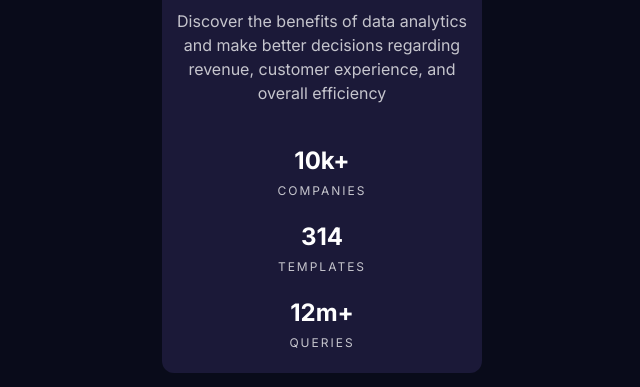
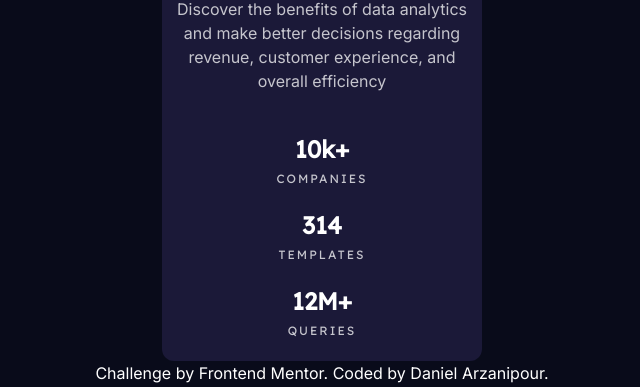
Before and after one commit to Frontend-Mentor-Projects-Daniel/stats-preview-card, a website: page index.html in a window 1280 px wide. Shown: the part 413-800 px from the top of the page, without its empty margins (318-958 px from the left). Drawn offline with Linux system fonts and the light colour scheme.

Commit message:
make small fixes, delete un-needed comments and add attribution

```diff
--- a/index.html
+++ b/index.html
@@ -12,23 +12,11 @@
       href="https://fonts.googleapis.com/css2?family=Inter:wght@400;700&family=Lexend+Deca&display=swap"
       rel="stylesheet"
     />
+    <!-- TAILWINDCSS & CUSTOM CSS -->
     <link rel="stylesheet" href="./develop/css/main.css" />
-
-    <!-- <style>
-      * {
-        border: 1px solid white;
-      }
-      body {
-        border: none;
-      }
-
-      div {
-        border: 1px solid hsl(0, 100%, 76%);
-      }
-    </style> -->
   </head>
   <body
-    class="bg-veryDarkBlue text-neutral font-inter min-h-screen flex items-center justify-center"
+    class="bg-veryDarkBlue text-neutral font-inter min-h-screen flex flex-col items-center justify-center"
   >
     <main>
       <!-- STATS COMPONENT -->
@@ -55,22 +43,22 @@
             class="flex flex-col items-center xl:flex-row xl:items-start xl:justify-between xl:px-20"
           >
             <!-- companies -->
-            <div class="mb-5">
+            <div class="mb-5 font-deca">
               <span class="font-bold text-2xl block text-center">10k+</span>
               <span class="uppercase text-xs text-mainParaWhite tracking-[2px]"
                 >companies</span
               >
             </div>
             <!-- templates -->
-            <div class="mb-5">
+            <div class="mb-5 font-deca">
               <span class="font-bold text-2xl block text-center">314</span>
               <span class="uppercase text-xs text-mainParaWhite tracking-[2px]"
                 >templates</span
               >
             </div>
             <!-- queries -->
-            <div class="mb-5 xl:mb-2">
-              <span class="font-bold text-2xl block text-center">12m+</span>
+            <div class="mb-5 xl:mb-2 font-deca">
+              <span class="font-bold text-2xl block text-center">12M+</span>
               <span class="uppercase text-xs text-mainParaWhite tracking-[2px]"
                 >queries</span
               >
@@ -79,11 +67,17 @@
         </div>
 
         <!-- IMAGE -->
-        <!-- an exact height was required here -->
         <div
           class="bg-stats-image-mobile bg-contain bg-softViolet bg-blend-multiply bg-no-repeat w-full opacity-90 rounded-xl h-[14.7rem] xl:bg-cover xl:h-auto xl:rounded-tl-none xl:rounded-bl-none"
         ></div>
       </div>
     </main>
+    <!-- FOOTER -->
+    <footer class="attribution">
+      Challenge by
+      <a href="https://www.frontendmentor.io?ref=challenge" target="_blank"
+        >Frontend Mentor</a
+      >. Coded by <a href="#">Daniel Arzanipour</a>.
+    </footer>
   </body>
 </html>
```
Also changed, not shown: develop/css/main.css.
